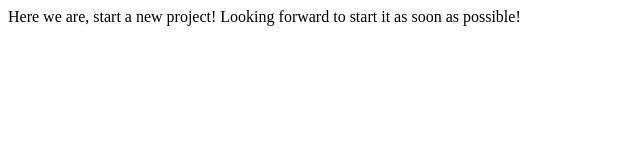
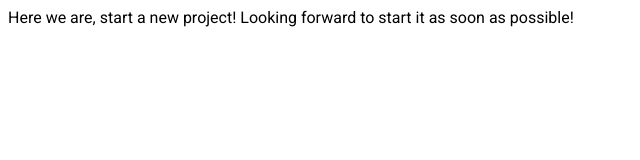
Before and after one commit to KiradesignJS/interiorProject, a plain HTML site: page index.html in a window 1280 px wide. Shown: the whole page, without its empty margins (0-640 px from the left). Drawn offline with Linux system fonts and the light colour scheme.

Commit message:
html, css

```diff
--- a/index.html
+++ b/index.html
@@ -4,10 +4,11 @@
     <meta charset="UTF-8">
     <meta name="viewport" content="width=device-width, initial-scale=1.0">
     <link rel="stylesheet" href="/styles.css">
+    <link href="https://fonts.googleapis.com/css2?family=Roboto:ital,wght@0,400;1,700&display=swap" rel="stylesheet">
     <title>Interior Design Studio</title>
 </head>
 <body>
-    <container>
+    <container class="box">
         Here we are, start a new project! Looking forward to start it as soon as possible!
     </container>
 </body>
--- a/styles.css
+++ b/styles.css
@@ -1,3 +1,3 @@
-* {
-
+.box {
+    font-family: 'Roboto', sans-serif;
 }
```
